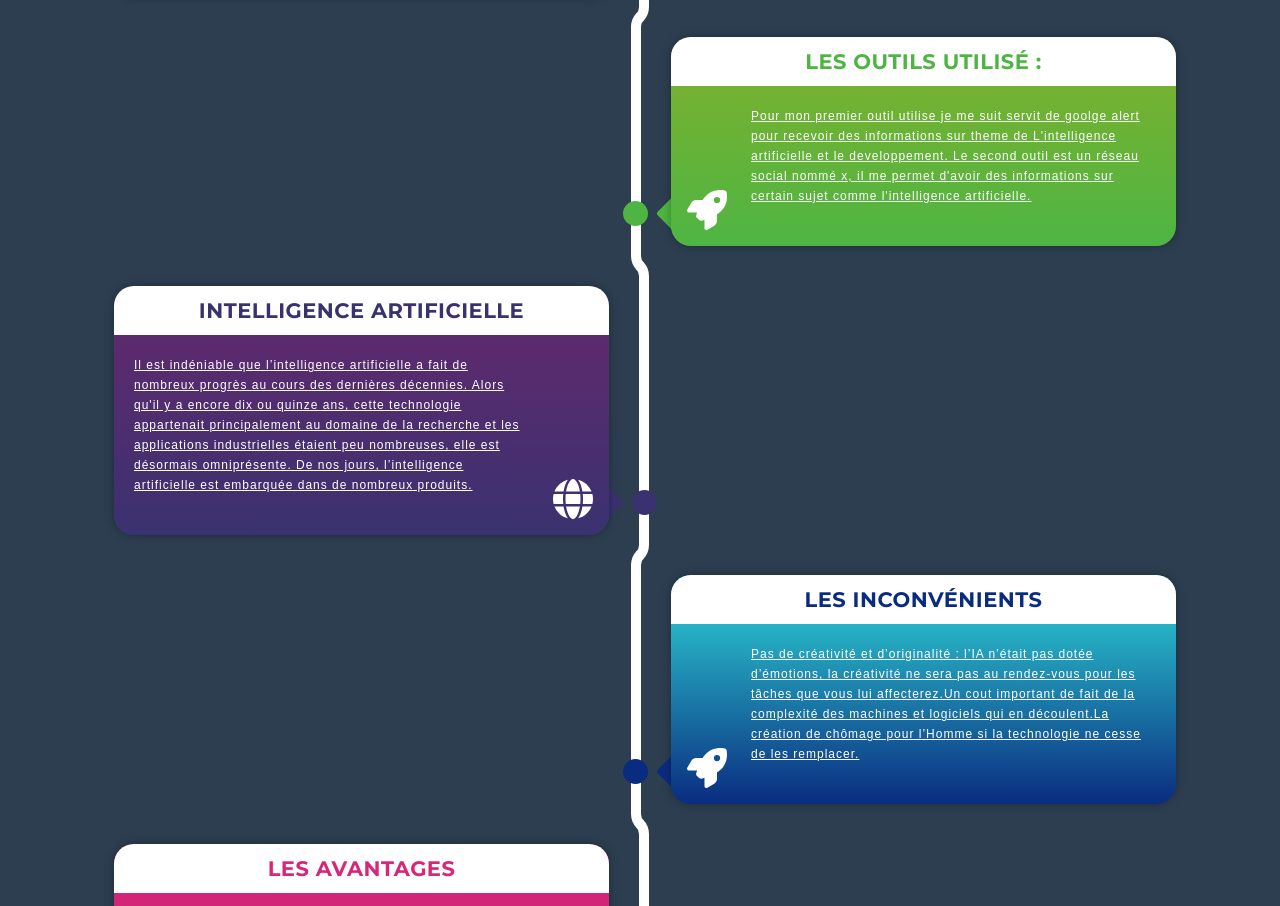
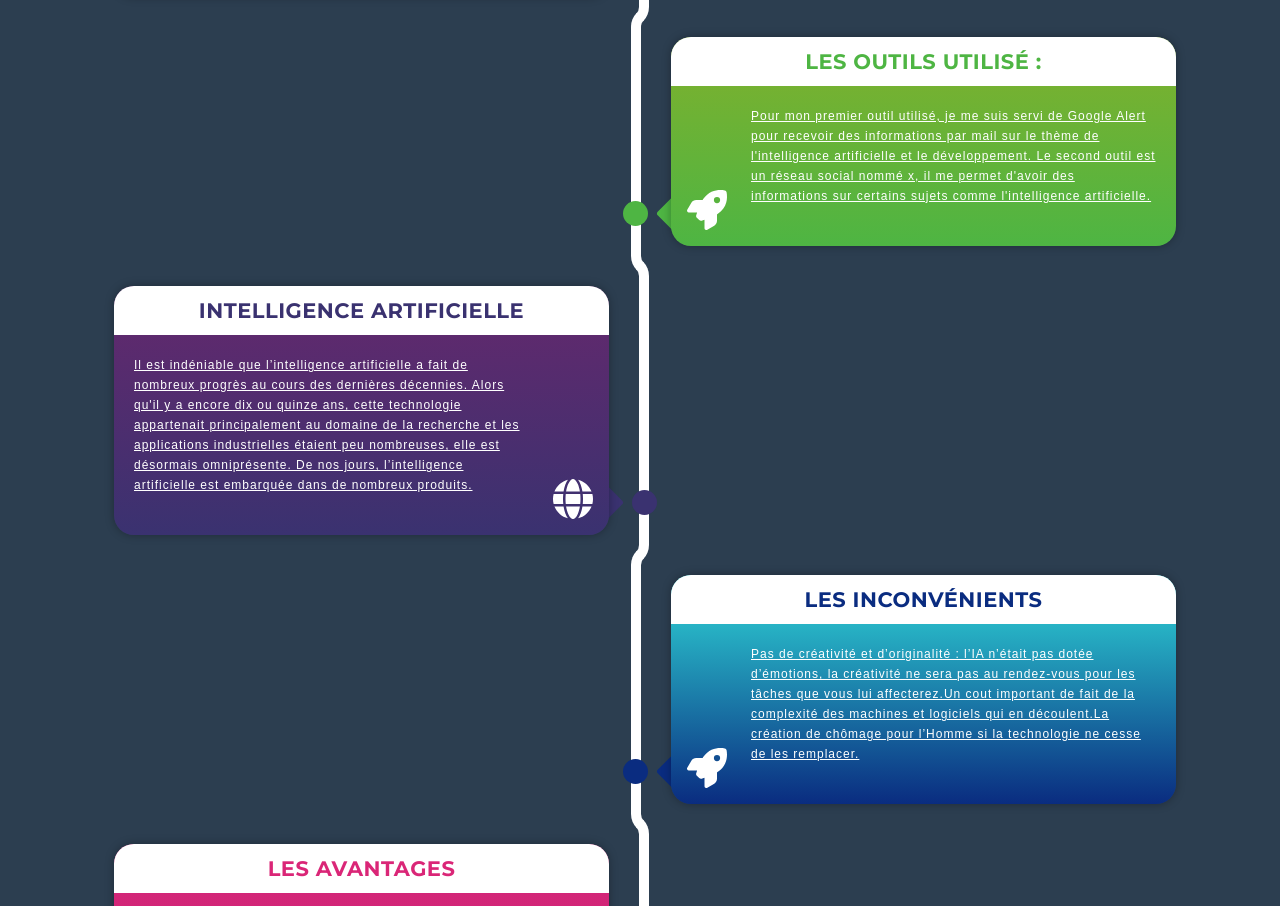
Before and after one commit to vycepic/vycepic.github.io, a plain HTML site: page index.html in a window 1280 px wide. Shown: the part 2770-3676 px from the top of the page. Drawn offline with nearby package versions, Linux system fonts and the light colour scheme.

Commit message:
Update index.html

```diff
--- a/index.html
+++ b/index.html
@@ -183,7 +183,7 @@
                                     <div class="timeline-icon"><i class="fa fa-rocket"></i></div>
                                     <h3 class="title">Les outils utilisé :</h3>
                                     <p class="description">
-                                        Pour mon premier outil utilise je me suit servit de goolge alert pour recevoir des informations sur theme de L'intelligence artificielle et le developpement. Le second outil est un réseau social nommé x, il me permet d'avoir des informations sur certain sujet comme l'intelligence artificielle.
+                                        Pour mon premier outil utilisé, je me suis servi de Google Alert pour recevoir des informations par mail sur le thème de l'intelligence artificielle et le développement. Le second outil est un réseau social nommé x, il me permet d'avoir des informations sur certains sujets comme l'intelligence artificielle.
                                     </p>
                                 </a>
                             </div>
```
